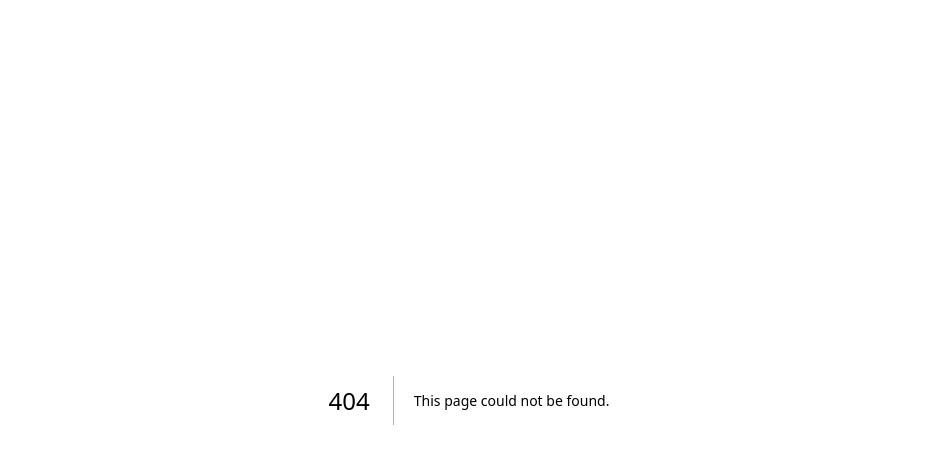
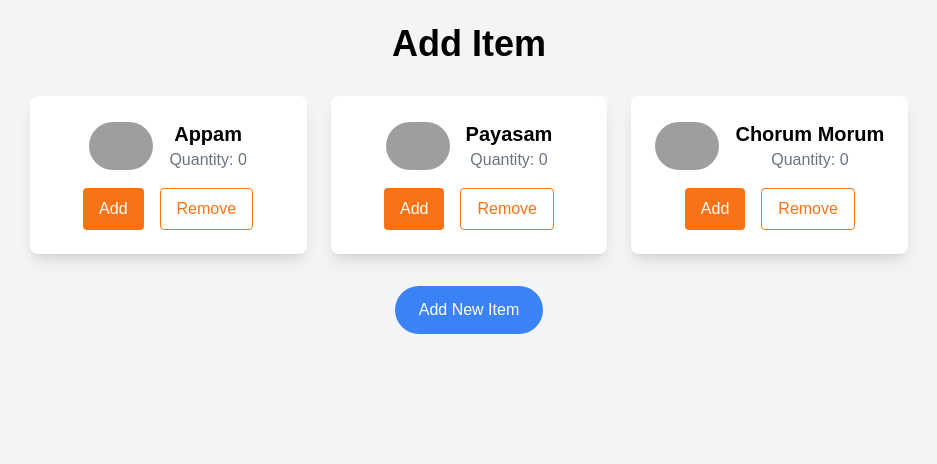
Before and after one commit to notft/Nasa_space_apps, a Next.js app: page /items in a window 1280 px wide. Before the commit this address had no page. Shown: the top 464 px of the page, without its empty margins (171-1108 px from the left). Built offline with nearby package versions, Linux system fonts and the light colour scheme; grey boxes are pictures that could not be loaded.

Commit message:
Create page.jsx

```diff
--- /dev/null
+++ b/app/items/page.jsx
@@ -0,0 +1,119 @@
+"use client"
+
+import { useState } from 'react'
+import { useRouter } from 'next/navigation'
+import Image from 'next/image'
+import { motion, AnimatePresence } from 'framer-motion'
+
+const items = [
+  { id: 1, name: 'Appam', quantity: 0 },
+  { id: 2, name: 'Payasam', quantity: 0 },
+  { id: 3, name: 'Chorum Morum', quantity: 0 },
+]
+
+export default function ItemPage() {
+  const [cart, setCart] = useState(items)
+  const router = useRouter()
+
+  const handleAdd = (id) => {
+    setCart((prevCart) =>
+      prevCart.map((item) =>
+        item.id === id ? { ...item, quantity: item.quantity + 1 } : item
+      )
+    )
+  }
+
+  const handleRemove = (id) => {
+    setCart((prevCart) =>
+      prevCart.map((item) =>
+        item.id === id && item.quantity > 0
+          ? { ...item, quantity: item.quantity - 1 }
+          : item
+      )
+    )
+  }
+
+  const handleAddNewItem = () => {
+    router.push('/add')
+  }
+
+  return (
+    <motion.div
+      initial={{ opacity: 0 }}
+      animate={{ opacity: 1 }}
+      transition={{ duration: 0.5 }}
+      className="min-h-screen bg-gray-100 flex flex-col items-center p-6"
+    >
+      <motion.h1
+        initial={{ y: -50, opacity: 0 }}
+        animate={{ y: 0, opacity: 1 }}
+        transition={{ delay: 0.2, type: "spring", stiffness: 120 }}
+        className="text-4xl font-bold text-black mb-8 text-center"
+      >
+        Add Item
+      </motion.h1>
+      <motion.div
+        initial={{ opacity: 0, y: 20 }}
+        animate={{ opacity: 1, y: 0 }}
+        transition={{ delay: 0.4, duration: 0.5 }}
+        className="grid gap-6 md:grid-cols-2 lg:grid-cols-3 mb-8"
+      >
+        <AnimatePresence>
+          {cart.map((item) => (
+            <motion.div
+              key={item.id}
+              layout
+              initial={{ opacity: 0, scale: 0.8 }}
+              animate={{ opacity: 1, scale: 1 }}
+              exit={{ opacity: 0, scale: 0.8 }}
+              transition={{ type: "spring", stiffness: 100 }}
+              className="bg-white shadow-lg rounded-lg p-6 max-w-xs text-center"
+            >
+              <div className="flex items-center justify-center mb-4">
+                <Image src="/placeholder.svg" alt={item.name} width={64} height={64} className="rounded-full mr-4" />
+                <div>
+                  <h2 className="text-xl font-semibold text-black">{item.name}</h2>
+                  <motion.p
+                    key={item.quantity}
+                    initial={{ scale: 1.5, color: "#f97316" }}
+                    animate={{ scale: 1, color: "#6b7280" }}
+                    className="text-gray-500"
+                  >
+                    Quantity: {item.quantity}
+                  </motion.p>
+                </div>
+              </div>
+              <div className="flex space-x-4 justify-center">
+                <motion.button
+                  whileHover={{ scale: 1.05 }}
+                  whileTap={{ scale: 0.95 }}
+                  onClick={() => handleAdd(item.id)}
+                  className="bg-orange-500 text-white px-4 py-2 rounded hover:bg-orange-600 transition"
+                >
+                  Add
+                </motion.button>
+                <motion.button
+                  whileHover={{ scale: 1.05 }}
+                  whileTap={{ scale: 0.95 }}
+                  onClick={() => handleRemove(item.id)}
+                  className="bg-white text-orange-500 border border-orange-500 px-4 py-2 rounded hover:bg-gray-200 transition"
+                >
+                  Remove
+                </motion.button>
+              </div>
+            </motion.div>
+          ))}
+        </AnimatePresence>
+      </motion.div>
+
+      <motion.button
+        whileHover={{ scale: 1.1, boxShadow: "0px 5px 10px rgba(0, 0, 0, 0.2)" }}
+        whileTap={{ scale: 0.9 }}
+        onClick={handleAddNewItem}
+        className="bg-blue-500 text-white px-6 py-3 rounded-full hover:bg-blue-600 transition"
+      >
+        Add New Item
+      </motion.button>
+    </motion.div>
+  )
+}
```
